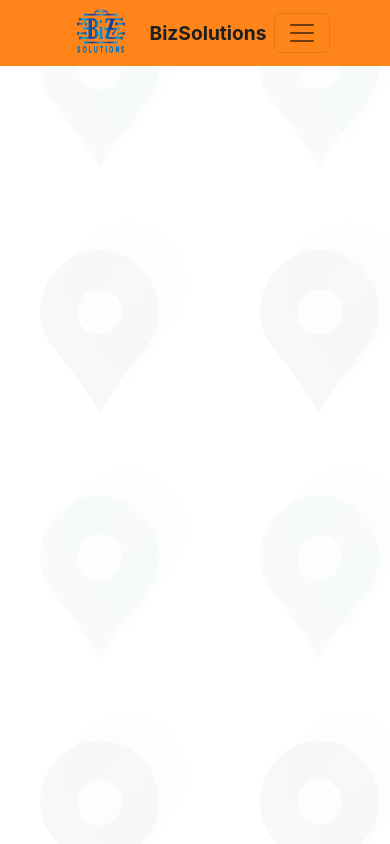
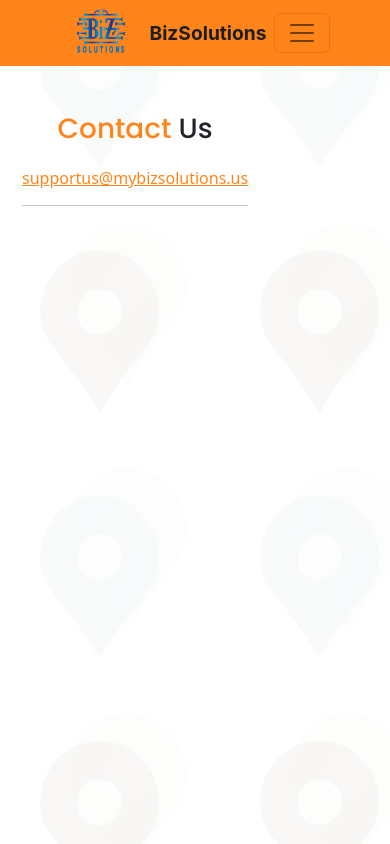
Before and after one commit to biz-admin-carlo/Bizsolutions, a React (Create React App) app: page /contact-us in a window 390 px wide. Shown: the top 844 px of the page. Built offline with nearby package versions, Linux system fonts and the light colour scheme; no server answers; a web font is replaced by a local one.

Commit message:
updated PageTechnical

```diff
--- a/src/components/PageTechnicalSupport.js
+++ b/src/components/PageTechnicalSupport.js
@@ -39,7 +39,7 @@ const TechnicalPage = () => {
 
                                     <p className='text-intro-landing'>At <span className='biz-color'>BizSolutions</span>, we specialize in creating sophisticated, user-friendly websites for Technical & IT Support sectors. Our primary goal is to expand your online presence, engage your customers, and deliver real-world results. </p>
 
-                                    <p className='text-intro-landing'>Here in <span className='biz-color'>BizSolutions</span>, we create user-friendly, mobile-optimized websites that rank well in search engines. Our focus is on secure, robust, and scalable web solutions tailored for the tech support industry, streamlining processes and enhancing customer engagement for a dynamic web presence.</p>
+                                    <p className='text-intro-landing'>Here in <span className='biz-color'>BizSolutions</span>, Empowering Your Success with Expert Technical and IT Support: At the Heart of Your Operations, We're Here to Ensure Your Technology Works as Hard as You Do. With round-the-clock availability, cutting-edge solutions, and a dedicated team of professionals, we're not just solving problems—we're preventing them, optimizing your systems for peak performance. Experience seamless operations with our proactive, personalized support designed to keep you ahead in a digital world.</p>
 
                                     <p className='text-intro-landing text-danger'>Upgrade your IT support systems for improved efficiency, enhanced performance, and greater peace of mind. Don't let outdated technology hold you back!</p>
                                 </div>
--- a/src/pages/AboutUs.js
+++ b/src/pages/AboutUs.js
@@ -14,7 +14,7 @@ const AboutUs = () => {
             </Helmet>
 
             <div className='app-landing-page-service'>
-                <Container className="services-container mb-3 d-none d-lg-block">
+                <Container className="services-container mb-3 d-lg-block">
 
                     <div className="flex-container">
 
--- a/src/pages/ContactUs.js
+++ b/src/pages/ContactUs.js
@@ -14,7 +14,7 @@ const ContactUs = () => {
             </Helmet>
 
             <div className='app-landing-page-service'>
-                <Container className="services-container mb-3 d-none d-lg-block">
+                <Container className="services-container mb-3 d-lg-block">
 
                     <div className="flex-container">
 
```
